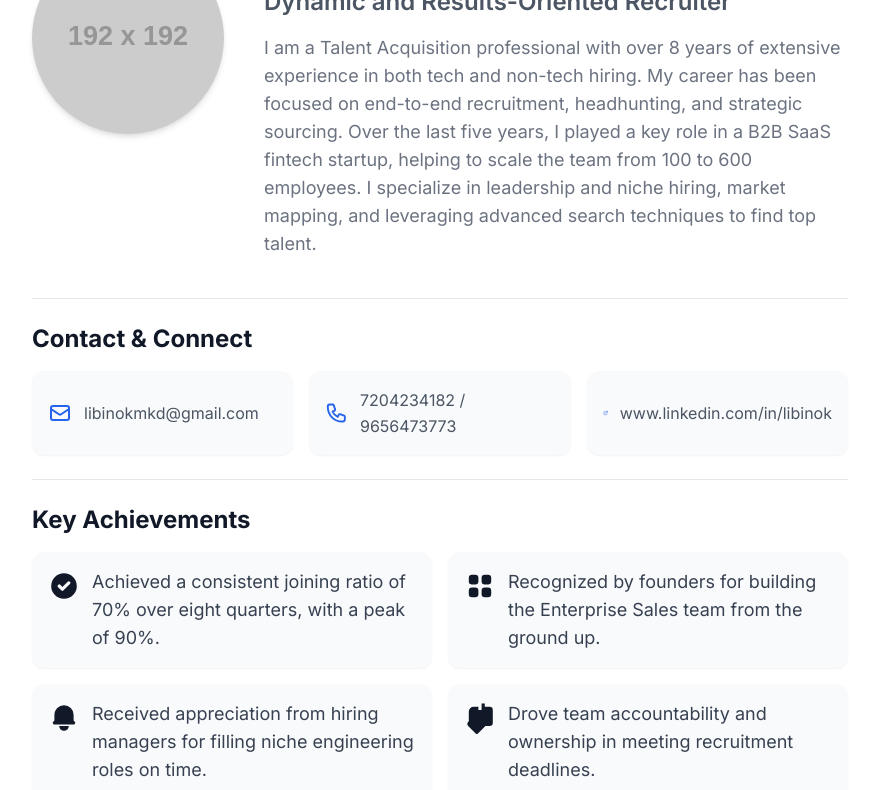
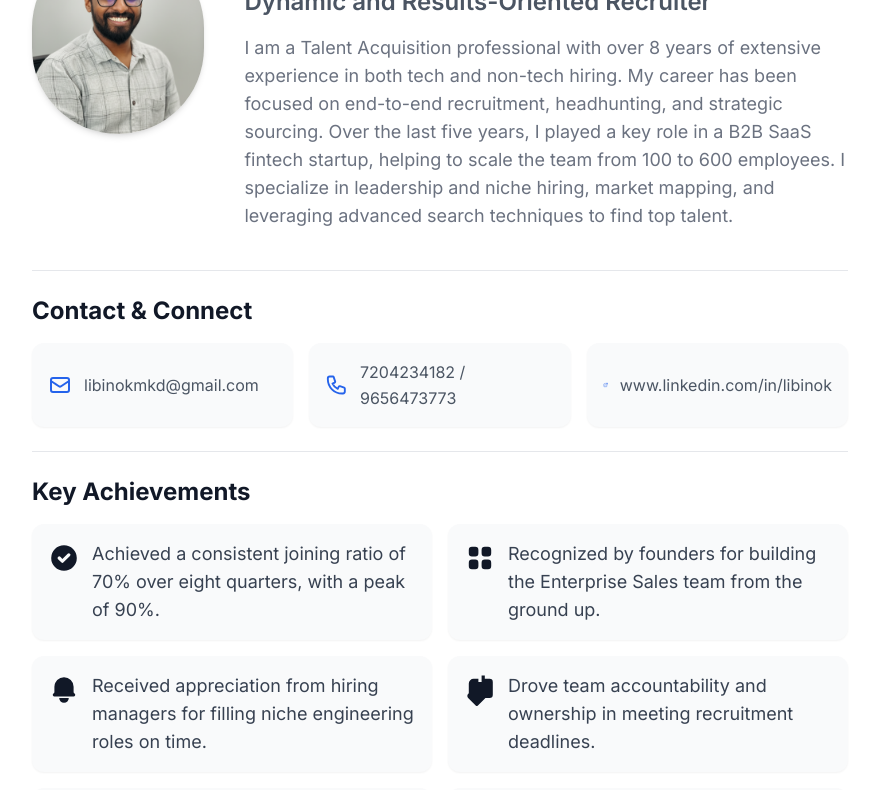
Before and after one commit to Libin11122/Libin--Portfolio-Website, a plain HTML site: page index.html in a window 1280 px wide. Shown: the part 130-920 px from the top of the page, without its empty margins (200-1079 px from the left). Drawn offline with nearby package versions, Linux system fonts and the light colour scheme; placeholder pictures from the web are drawn by us.

Commit message:
Update index.html

```diff
--- a/index.html
+++ b/index.html
@@ -46,7 +46,7 @@
 <body class="bg-gray-100 text-gray-800 leading-relaxed flex items-center justify-center min-h-screen p-4 sm:p-8">
     <div class="main-card bg-white rounded-3xl shadow-xl overflow-hidden max-w-4xl w-full p-6 sm:p-10 fade-in-up">
         <div class="flex flex-col items-center mb-10 gap-6 sm:flex-row sm:items-start sm:gap-10">
-            <img src="https://placehold.co/192x192/0077B6/FFFFFF?text=LOK" alt="Libin O.K. Profile Picture"
+            <img src="./Assets/Profilepic.png" alt="Libin O.K. Profile Picture"
                 class="w-32 h-32 sm:w-48 sm:h-48 rounded-full object-cover shadow-md transition-transform duration-300 hover:scale-105">
             <div class="text-center sm:text-left">
                 <h1 class="text-3xl sm:text-4xl font-bold text-gray-900 mb-1">Libin O.K.</h1>
```
